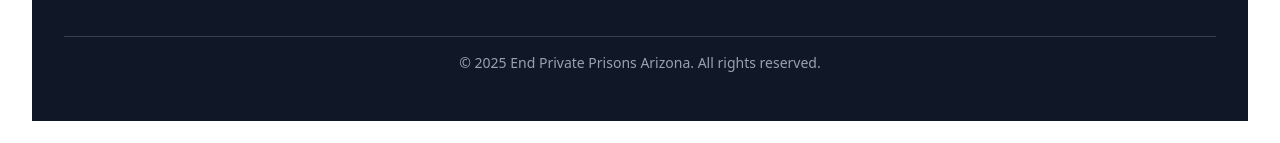
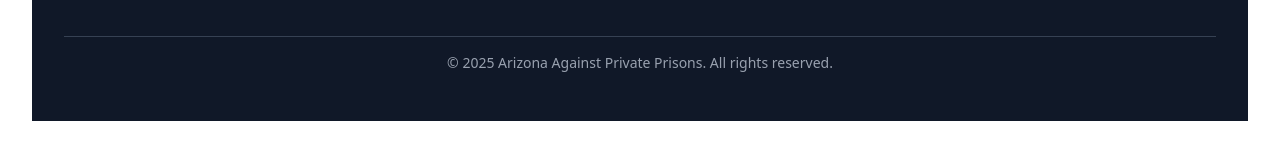
Before and after one commit to robertcraigapp/robertcraigapp.github.io, a React (Vite) app: page / in a window 1280 px wide. Shown: the part 1734-1877 px from the top of the page. Built offline with nearby package versions, Linux system fonts and the light colour scheme.

Commit message:
update footer org

```diff
--- a/src/components/Footer.tsx
+++ b/src/components/Footer.tsx
@@ -27,7 +27,7 @@
             </div>
             <div className='mt-8 border-t border-gray-700 pt-4 text-center'>
                 <p className='text-sm text-gray-400'>
-                    © 2025 End Private Prisons Arizona. All rights reserved.
+                    © 2025 Arizona Against Private Prisons. All rights reserved.
                 </p>
             </div>
         </footer>
```
